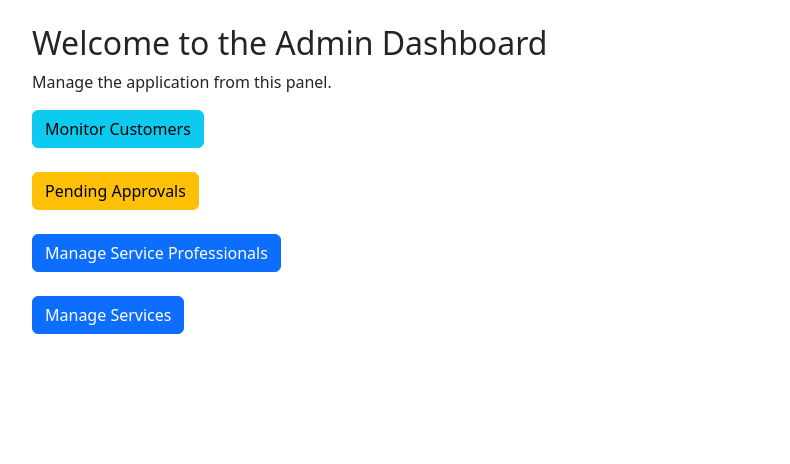
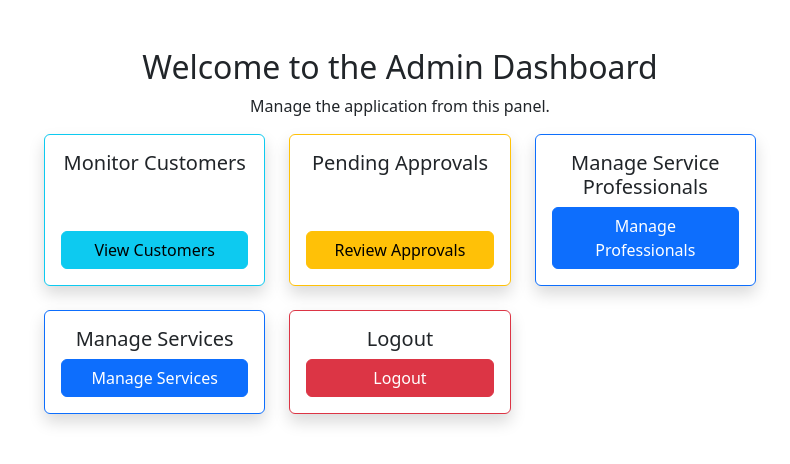
Before and after one commit to dhirajp1603/MAD-1, a Flask app: page /admin_dashboard in a window 1280 px wide. Shown: the part 56-520 px from the top of the page, without its empty margins (240-1030 px from the left). Run offline with Flask 3, Linux system fonts and the light colour scheme; the visitor is signed in with stand-in values (Sample User, id 1).

Commit message:
Update admin_dashboard

```diff
--- a/templates/admin_dashboard.html
+++ b/templates/admin_dashboard.html
@@ -3,31 +3,70 @@
 {% block title %}Admin Dashboard{% endblock %}
 
 {% block content %}
-    <h2>Welcome to the Admin Dashboard</h2>
-    <p>Manage the application from this panel.</p>
+    <div class="container mt-4">
+        <h2 class="text-center">Welcome to the Admin Dashboard</h2>
+        <p class="text-center">Manage the application from this panel.</p>
 
-    <div class="dashboard-sections">
+        <div class="row text-center">
             <!-- Section: Monitor Customers -->
-        <div class="section">
-            <a href="{{ url_for('monitor_customers') }}" class="btn btn-info">Monitor Customers</a>
+            <div class="col-md-4 mb-4">
+                <div class="card shadow border-info h-100">
+                    <div class="card-body d-flex flex-column justify-content-between">
+                        <h5 class="card-title">Monitor Customers</h5>
+                        <a href="{{ url_for('monitor_customers') }}" class="btn btn-info mt-auto">View Customers</a>
+                    </div>
+                </div>
             </div>
 
-        <br>
-
-
             <!-- Section: Pending Approvals -->
-        <div class="section">
-            <a href="{{ url_for('pending_approval_list') }}" class="btn btn-warning">Pending Approvals</a>
+            <div class="col-md-4 mb-4">
+                <div class="card shadow border-warning h-100">
+                    <div class="card-body d-flex flex-column justify-content-between">
+                        <h5 class="card-title">Pending Approvals</h5>
+                        <a href="{{ url_for('pending_approval_list') }}" class="btn btn-warning mt-auto">Review Approvals</a>
+                    </div>
+                </div>
             </div>
 
-        <br>
-        <div class="section">
-            <a href="{{ url_for('view_professionals') }}" class="btn btn-primary">Manage Service Professionals</a>
+            <!-- Section: Manage Service Professionals -->
+            <div class="col-md-4 mb-4">
+                <div class="card shadow border-primary h-100">
+                    <div class="card-body d-flex flex-column justify-content-between">
+                        <h5 class="card-title">Manage Service Professionals</h5>
+                        <a href="{{ url_for('view_professionals') }}" class="btn btn-primary mt-auto">Manage Professionals</a>
                     </div>
-        <br>
-        <div class="section">
-            <a href="{{ url_for('view_services') }}" class="btn btn-primary">Manage Services</a>
+                </div>
             </div>
 
+            <!-- Section: Manage Services -->
+            <div class="col-md-4 mb-4">
+                <div class="card shadow border-primary h-100">
+                    <div class="card-body d-flex flex-column justify-content-between">
+                        <h5 class="card-title">Manage Services</h5>
+                        <a href="{{ url_for('view_services') }}" class="btn btn-primary mt-auto">Manage Services</a>
                     </div>
+                </div>
+            </div>
+
+            <!-- Section: Logout -->
+            <div class="col-md-4 mb-4">
+                <div class="card shadow border-danger h-100">
+                    <div class="card-body d-flex flex-column justify-content-between">
+                        <h5 class="card-title">Logout</h5>
+                        <a href="{{ url_for('logout') }}" class="btn btn-danger mt-auto">Logout</a>
+                    </div>
+                </div>
+            </div>
+        </div>
+    </div>
+
+    <style>
+        .card {
+            transition: transform 0.2s;
+            height: 100%; /* Ensure the cards take full height of the column */
+        }
+        .card:hover {
+            transform: scale(1.05);
+        }
+    </style>
 {% endblock %}
```
Lines whose indentation alone changed are shown as unchanged.
